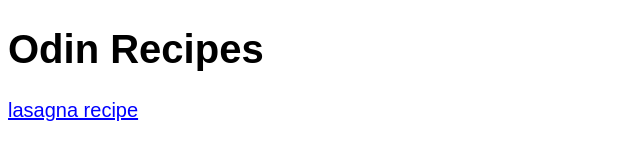
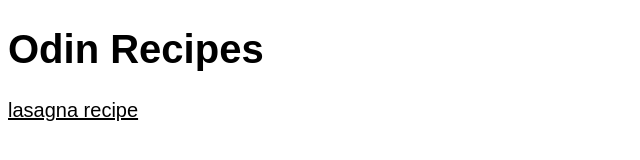
Before and after one commit to Ace-G101/Oding-RecipesProject, a plain HTML site: page index.html in a window 1280 px wide. Shown: the whole page, without its empty margins (0-640 px from the left). Drawn offline with Linux system fonts and the light colour scheme.

Commit message:
Change a element color to black

```diff
--- a/index.html
+++ b/index.html
@@ -7,7 +7,7 @@
             font-size: 20px;
         }
         a {
-            color:blue
+            color:rgb(0, 0, 0)
         }
     </style>
     <meta charset="UTF-8">
```
